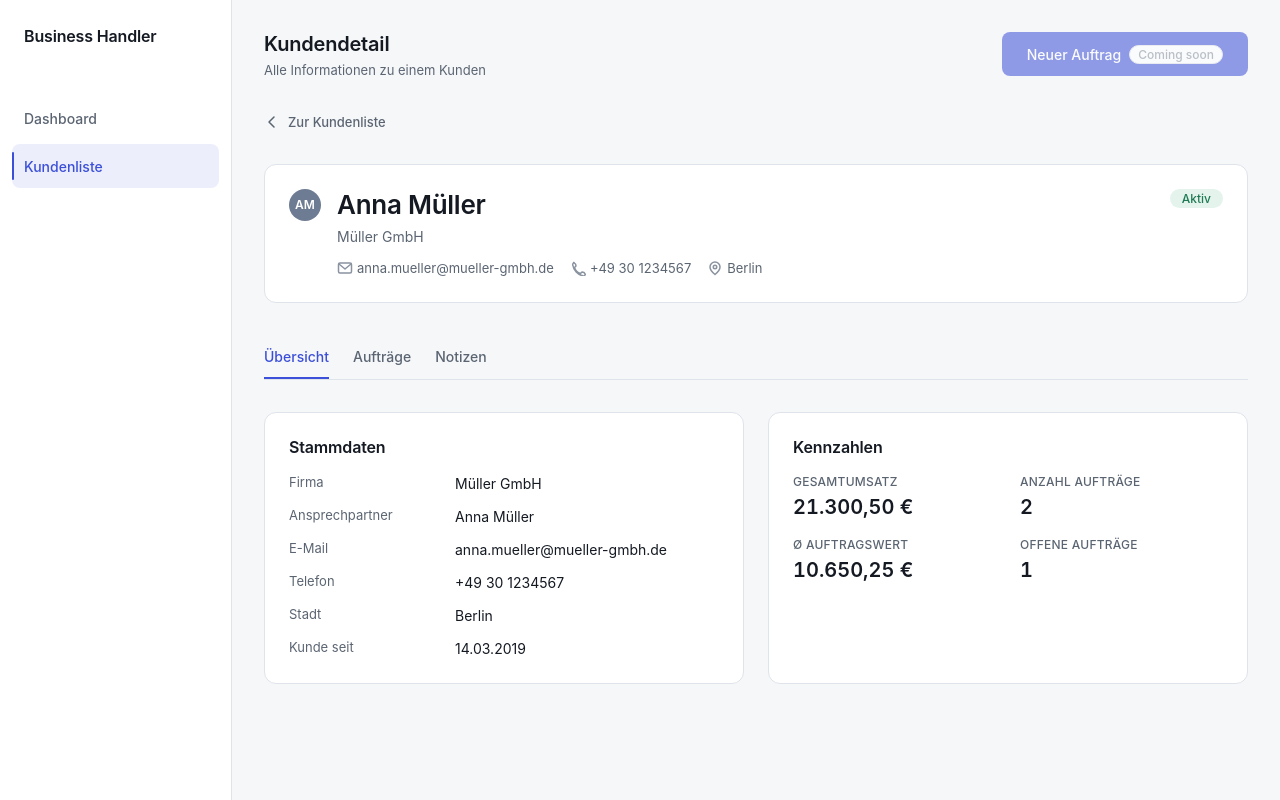
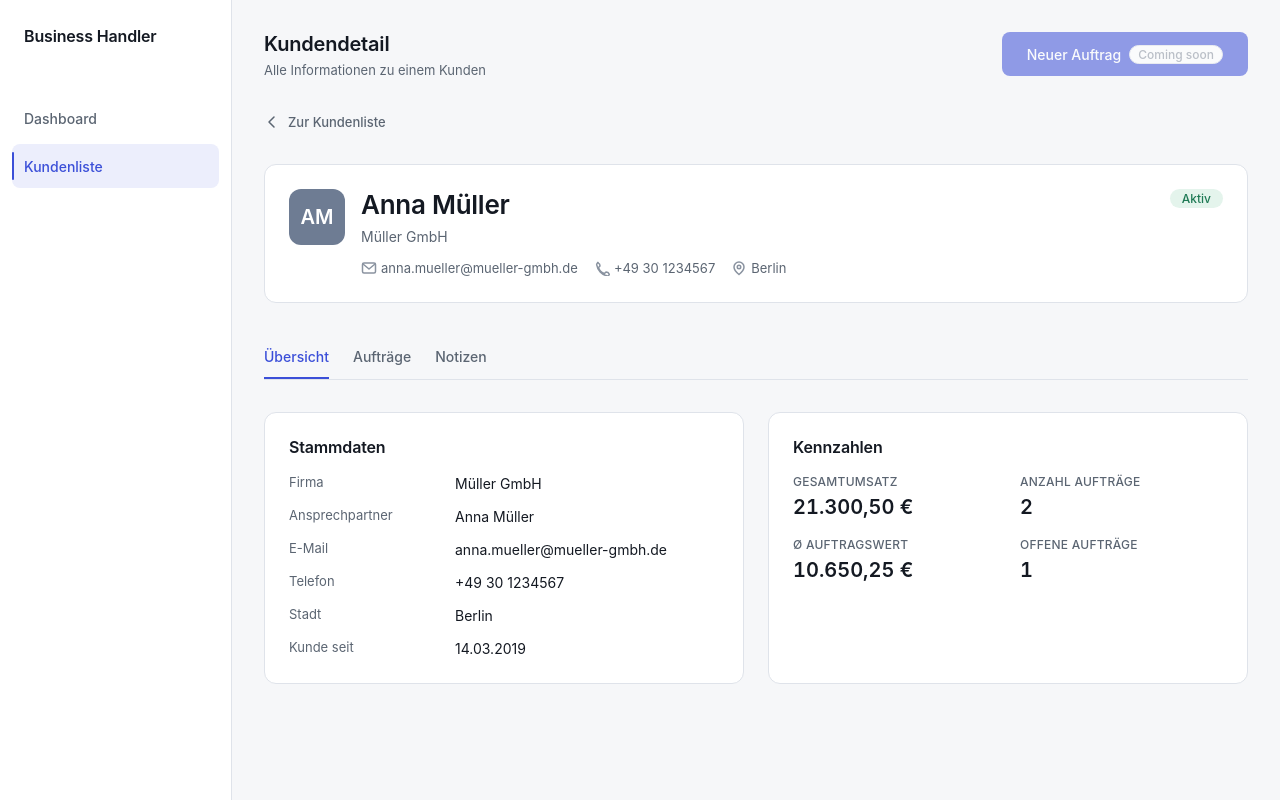
Before and after one commit to testuser12713/e2e-figma-ui-20261008-021155-886e, a React (Vite) app: page /customers/c-001 in a window 1280 px wide. Built offline with nearby package versions, Linux system fonts and the light colour scheme.

Commit message:
Add a size variant to the shared Avatar component (#18)
* feat: Add a size variant to the shared Avatar component

Closes #17

* refactor: review iteration 1

Ref #17

---------

Co-authored-by: office-crew <development@office-crew.dev>

```diff
--- a/src/components/Avatar.module.css
+++ b/src/components/Avatar.module.css
@@ -2,12 +2,25 @@
   display: inline-flex;
   align-items: center;
   justify-content: center;
+  color: var(--avatar-fg);
+  font-weight: var(--heading-weight);
+  line-height: 1;
+  flex: 0 0 auto;
+  user-select: none;
+}
+
+/* 32px table variant: round, 12px initials */
+.table {
   width: 32px;
   height: 32px;
   border-radius: var(--radius-pill);
-  color: var(--avatar-fg);
   font-size: var(--size-xs);
-  font-weight: var(--heading-weight);
-  flex: 0 0 auto;
-  user-select: none;
 }
+
+/* 56px customer header variant: rounded card corners, 20px initials */
+.header {
+  width: 56px;
+  height: 56px;
+  border-radius: var(--radius-lg);
+  font-size: var(--size-lg);
+}
--- a/src/components/Avatar.tsx
+++ b/src/components/Avatar.tsx
@@ -1,7 +1,10 @@
 import styles from './Avatar.module.css'
 
-interface AvatarProps {
+export type AvatarSize = 'table' | 'header'
+
+export interface AvatarProps {
   name: string
+  size?: AvatarSize
 }
 
 function initials(name: string): string {
@@ -23,16 +26,29 @@ function paletteIndex(name: string): number {
   return Math.abs(hash)
 }
 
-export default function Avatar({ name }: AvatarProps) {
+export default function Avatar({ name, size = 'table' }: AvatarProps) {
   const index = paletteIndex(name) + 1
+  const className = `${styles.avatar} ${
+    size === 'header' ? styles.header : styles.table
+  }`
+  const style = { background: `var(--avatar-bg-${index})` }
+
+  if (size === 'header') {
+    return (
+      <span
+        className={className}
+        style={style}
+        role="img"
+        aria-label={`Avatar von ${name}`}
+      >
+        <span aria-hidden="true">{initials(name)}</span>
+      </span>
+    )
+  }
+
   return (
-    <span
-      className={styles.avatar}
-      style={{ background: `var(--avatar-bg-${index})` }}
-      role="img"
-      aria-label={`Avatar von ${name}`}
-    >
-      <span aria-hidden="true">{initials(name)}</span>
+    <span className={className} style={style} aria-hidden="true">
+      {initials(name)}
     </span>
   )
 }
--- a/src/components/detail/CustomerDetailHeader.tsx
+++ b/src/components/detail/CustomerDetailHeader.tsx
@@ -68,7 +68,7 @@ function PinIcon() {
 export default function CustomerDetailHeader({ customer }: CustomerDetailHeaderProps) {
   return (
     <section className={styles.header} aria-label="Kundenkopf">
-      <Avatar name={customer.name} />
+      <Avatar name={customer.name} size="header" />
       <div className={styles.identity}>
         <h2 className={styles.name}>{customer.name}</h2>
         <p className={styles.company}>{customer.company}</p>
```
Also changed, not shown: 1 other file (tests, documents, lock files or other folders).
